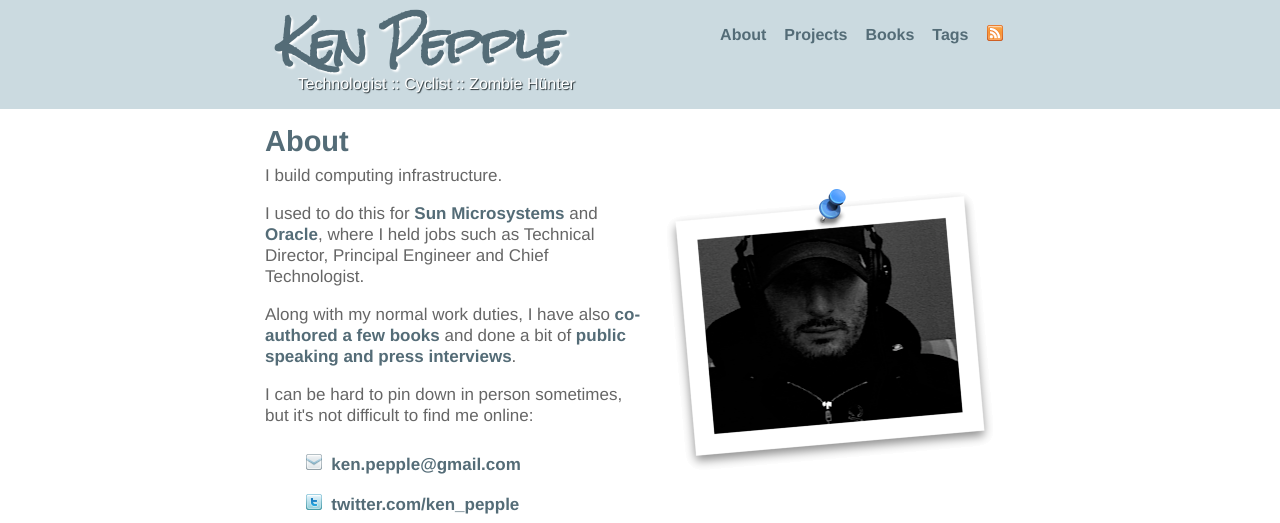
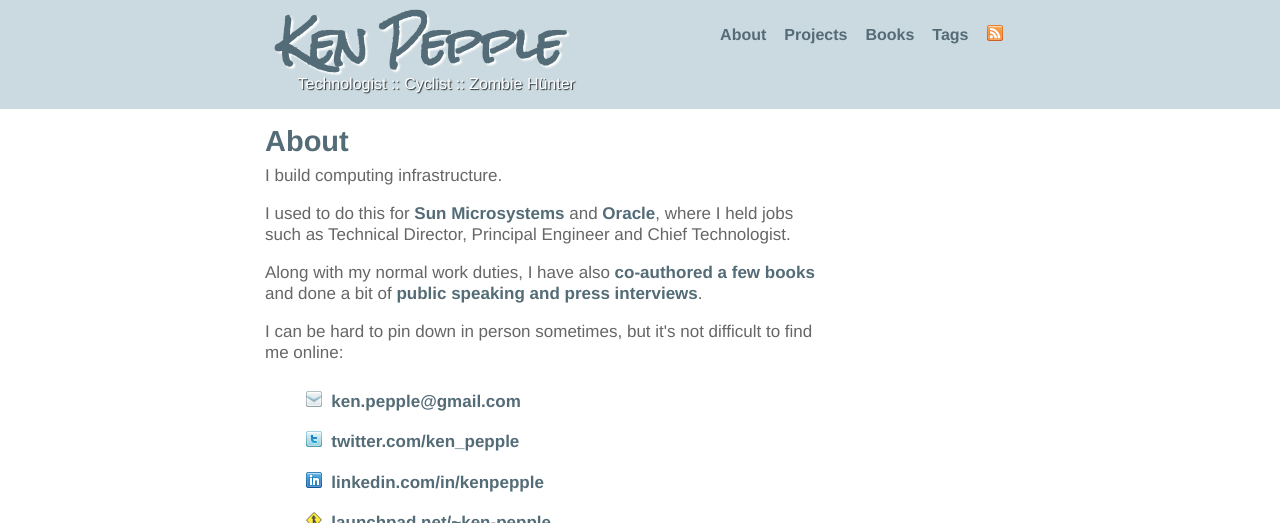
Before and after one commit to slashk/slashk.github.com, a Jekyll site: the page built from about.html, in a window 1280 px wide. Shown: the top 523 px of the page. Built offline with Jekyll 4.4.1, drawn with Linux system fonts in a browser that asks for light colours; Markdown is read by kramdown in place of the engine named in the settings; grey boxes are pictures that could not be loaded.

Commit message:
removed photo

```diff
--- a/about.html
+++ b/about.html
@@ -3,9 +3,9 @@ layout: page
 title: About
 ---
 
-<div class="my_pic">
+<!-- <div class="my_pic">
     <img src="/images/me.png">
-</div>
+</div> -->
 
 <div class="about_head">
   <p>I build computing infrastructure.</p>
```
